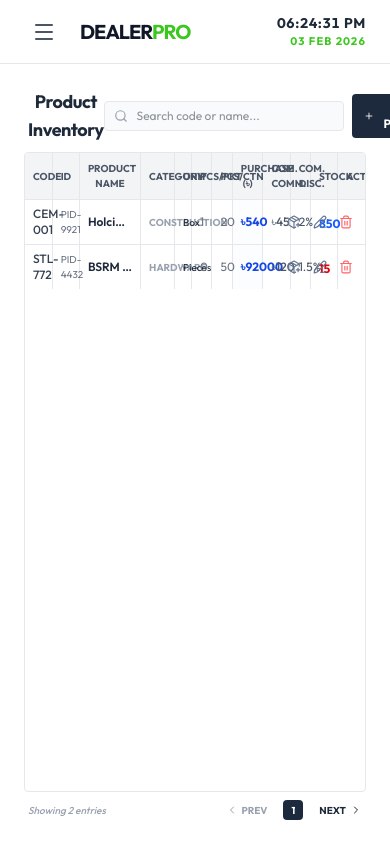
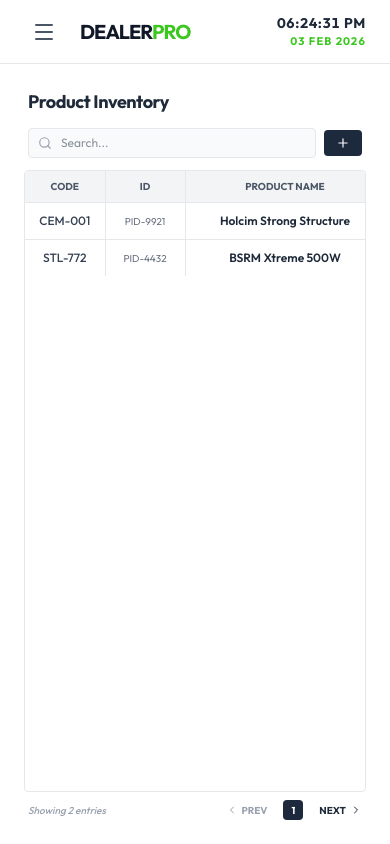
Before and after one commit to SamiunAuntor/DealerPro, a React (Vite) app in the folder frontend/: page /inventory in a window 390 px wide. Built offline with nearby package versions, Linux system fonts and the light colour scheme.

Commit message:
made inventory page responsive across devices

```diff
--- a/frontend/src/Pages/InventoryPage.jsx
+++ b/frontend/src/Pages/InventoryPage.jsx
@@ -32,44 +32,45 @@
     return (
         <div className="flex flex-col h-full w-full bg-white px-2 py-2">
             {/* Header section - name on left, search/add on right */}
-            <div className="flex items-center justify-between mb-2 px-1">
-                <h1 className="text-lg font-bold text-gray-800 tracking-tight">Product Inventory</h1>
+            <div className="flex flex-col sm:flex-row items-start sm:items-center justify-between mb-3 px-1 gap-3">
+                <h1 className="text-lg font-bold text-gray-800 tracking-tight shrink-0">Product Inventory</h1>
 
-                <div className="flex items-center gap-2">
-                    <div className="relative">
+                <div className="flex items-center gap-2 w-full sm:w-auto">
+                    <div className="relative flex-1 sm:flex-initial">
                         <Search className="absolute left-2.5 top-1/2 -translate-y-1/2 text-gray-400" size={14} />
                         <input
                             type="text"
-                            placeholder="Search code or name..."
-                            className="pl-8 pr-3 py-1.5 bg-gray-50 border border-gray-200 rounded text-xs w-60 focus:outline-none focus:border-blue-500"
+                            placeholder="Search..."
+                            className="pl-8 pr-3 py-1.5 bg-gray-50 border border-gray-200 rounded text-xs w-full sm:w-60 focus:outline-none focus:border-blue-500"
                         />
                     </div>
                     <button
                         onClick={() => setIsModalOpen(true)}
-                        className="bg-slate-800 hover:bg-slate-900 text-white px-3 py-1.5 rounded text-xs font-bold transition-all flex items-center gap-2"
+                        className="bg-slate-800 hover:bg-slate-900 text-white px-3 py-1.5 rounded text-xs font-bold transition-all flex items-center gap-2 shrink-0"
                     >
-                        <Plus size={14} /> ADD PRODUCT
+                        <Plus size={14} /> <span className="hidden xs:inline">ADD PRODUCT</span>
                     </button>
                 </div>
             </div>
 
-            {/* Grid-Style Table with Gray Borders */}
-            <div className="flex-1 overflow-hidden border border-gray-200 rounded">
-                <table className="w-full text-left border-collapse table-fixed">
-                    <thead className="bg-gray-100 border-b border-gray-200">
+            {/* Grid-Style Table with Gray Borders and Responsive Scroll */}
+            <div className="flex-1 overflow-hidden border border-gray-200 rounded flex flex-col">
+                <div className="overflow-x-auto flex-1">
+                    <table className="w-full text-left border-collapse table-fixed min-w-[1100px] lg:min-w-full">
+                        <thead className="bg-gray-100 border-b border-gray-200 sticky top-0 z-10">
                             <tr className="divide-x divide-gray-200">
-                            <th className="w-[8%] px-2 py-2 text-[10px] font-bold uppercase text-gray-600 text-center">Code</th>
-                            <th className="w-[8%] px-2 py-2 text-[10px] font-bold uppercase text-gray-600 text-center">ID</th>
-                            <th className="w-[18%] px-2 py-2 text-[10px] font-bold uppercase text-gray-600 text-center">Product Name</th>
-                            <th className="w-[10%] px-2 py-2 text-[10px] font-bold uppercase text-gray-600 text-center">Category</th>
-                            <th className="w-[5%] px-2 py-2 text-[10px] font-bold uppercase text-gray-600 text-center">Unit</th>
-                            <th className="w-[6%] px-2 py-2 text-[10px] font-bold uppercase text-gray-600 text-center">Pcs/Pkt</th>
-                            <th className="w-[6%] px-2 py-2 text-[10px] font-bold uppercase text-gray-600 text-center">Pcs/Ctn</th>
-                            <th className="w-[9%] px-2 py-2 text-[10px] font-bold uppercase text-gray-600 text-center">Purchase (৳)</th>
-                            <th className="w-[8%] px-2 py-2 text-[10px] font-bold uppercase text-gray-600 text-center">Com. Comm.</th>
-                            <th className="w-[6%] px-2 py-2 text-[10px] font-bold uppercase text-gray-600 text-center">Com. Disc.</th>
-                            <th className="w-[8%] px-2 py-2 text-[10px] font-bold uppercase text-gray-600 text-center">Stock</th>
-                            <th className="w-[8%] px-2 py-2 text-[10px] font-bold uppercase text-gray-600 text-center pr-4">Actions</th>
+                                <th className="w-[80px] px-2 py-2 text-[10px] font-bold uppercase text-gray-600 text-center">Code</th>
+                                <th className="w-[80px] px-2 py-2 text-[10px] font-bold uppercase text-gray-600 text-center">ID</th>
+                                <th className="w-[200px] px-2 py-2 text-[10px] font-bold uppercase text-gray-600 text-center">Product Name</th>
+                                <th className="w-[110px] px-2 py-2 text-[10px] font-bold uppercase text-gray-600 text-center">Category</th>
+                                <th className="w-[70px] px-2 py-2 text-[10px] font-bold uppercase text-gray-600 text-center">Unit</th>
+                                <th className="w-[70px] px-2 py-2 text-[10px] font-bold uppercase text-gray-600 text-center">Pcs/Pkt</th>
+                                <th className="w-[70px] px-2 py-2 text-[10px] font-bold uppercase text-gray-600 text-center">Pcs/Ctn</th>
+                                <th className="w-[110px] px-2 py-2 text-[10px] font-bold uppercase text-gray-600 text-center">Purchase (৳)</th>
+                                <th className="w-[90px] px-2 py-2 text-[10px] font-bold uppercase text-gray-600 text-center">Com. Comm.</th>
+                                <th className="w-[80px] px-2 py-2 text-[10px] font-bold uppercase text-gray-600 text-center">Com. Disc.</th>
+                                <th className="w-[80px] px-2 py-2 text-[10px] font-bold uppercase text-gray-600 text-center">Stock</th>
+                                <th className="w-[110px] px-2 py-2 text-[10px] font-bold uppercase text-gray-600 text-center pr-4">Actions</th>
                             </tr>
                         </thead>
                         <tbody className="divide-y divide-gray-200">
@@ -102,6 +103,7 @@
                         </tbody>
                     </table>
                 </div>
+            </div>
 
             {/* Pagination UI */}
             <div className="mt-2 px-1 flex items-center justify-between shrink-0">
```
Lines whose indentation alone changed are shown as unchanged.
